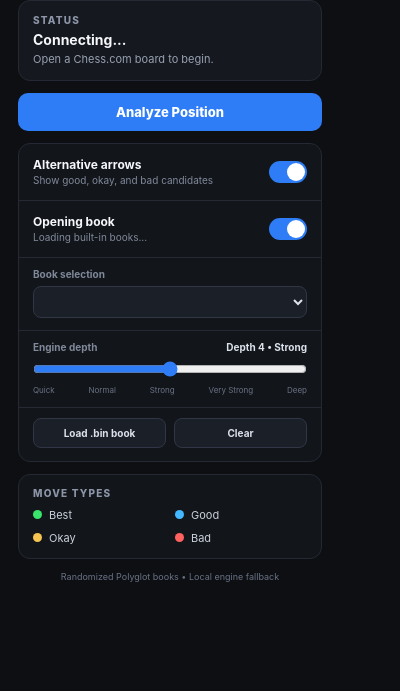
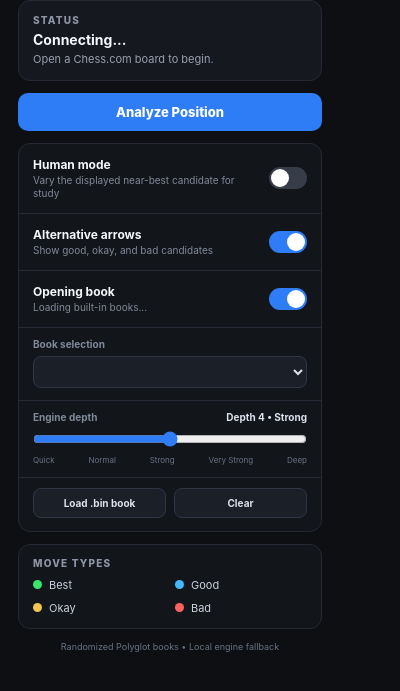
Before and after one commit to vhxLUA-max/mybots, a browser extension: page popup.html in a window 400 px wide. Shown: the part 71-762 px from the top of the page. Drawn offline with Linux system fonts and the light colour scheme.

Commit message:
Add human analysis mode control to popup.html

```diff
--- a/popup.html
+++ b/popup.html
@@ -28,6 +28,15 @@
     <button class="cmh-scan" id="cmh-scan">Analyze Position</button>
 
     <section class="cmh-options">
+      <div class="cmh-option">
+        <div>
+          <div class="cmh-option-title">Human mode</div>
+          <div class="cmh-option-subtitle">Vary the displayed near-best candidate for study</div>
+        </div>
+        <button class="cmh-toggle" id="cmh-human-mode" aria-pressed="false">
+          <span></span>
+        </button>
+      </div>
       <div class="cmh-option">
         <div>
           <div class="cmh-option-title">Alternative arrows</div>
```
